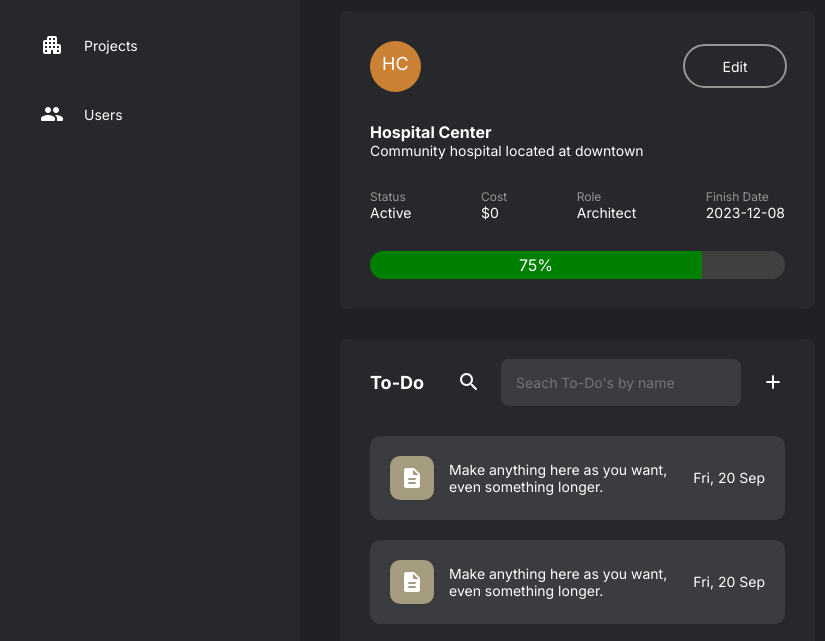
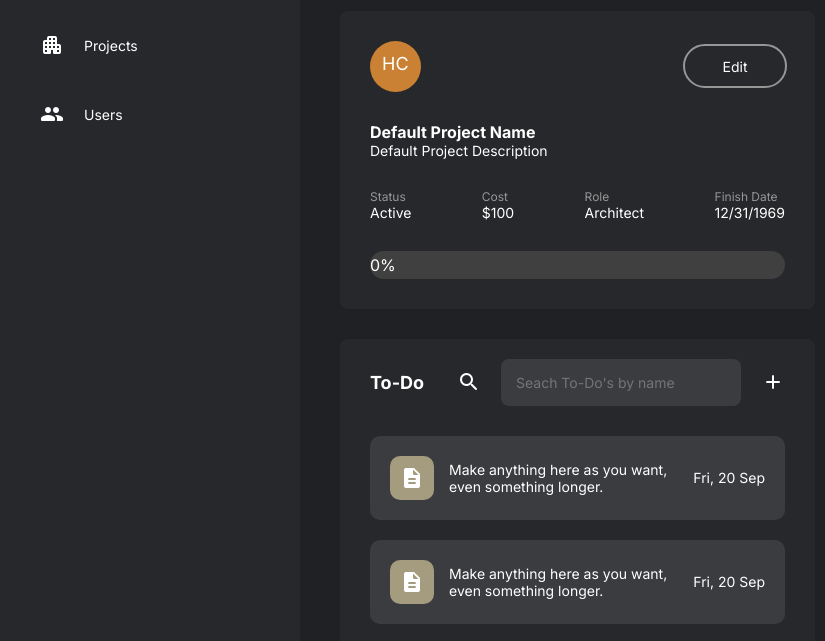
Before and after one commit to FrancescoPirritano/master-bim-software-developer, a website built with Vite: page creating-interactive-websites/course/index.html in a window 1280 px wide. Both pictures are taken after a click on the element 1022 px from the left and 276 px from the top of the page. Shown: the part 112-753 px from the top of the page, without its empty margins (0-825 px from the left). Built offline with nearby package versions, Linux system fonts and the light colour scheme; files whose address does not match are found by name.

Commit message:
Project details card added

```diff
--- a/creating-interactive-websites/course/index.html
+++ b/creating-interactive-websites/course/index.html
@@ -128,8 +128,8 @@
                         </div>
                         <div>
                             <div>
-                                <h5 data-project-info="name">Hospital Center</h5>
-                                <p data-project-info="description" style="font-size: var(--font-base);">Community hospital located at downtown</p>
+                                <h5 data-project-info="cardName">Hospital Center</h5>
+                                <p data-project-info="cardDescription" style="font-size: var(--font-base);">Community hospital located at downtown</p>
                             </div>
                             <div style="display: flex; column-gap: 30px; padding: 30px 0; justify-content: space-between;">
                                 <div>
@@ -150,7 +150,7 @@
                                 </div>
                             </div>
                             <div style="background-color: #404040; border-radius: 9999px; overflow: auto;">
-                                <div style="width: 80%; background-color: green; padding: 4px 0px; text-align: center;">75%</div>
+                                <div data-project-info="progress" style="width: 80%; background-color: green; padding: 4px 0px; text-align: center;">75%</div>
                             </div>
                         </div>
                     </div>
--- a/creating-interactive-websites/course/src/class/Project.ts
+++ b/creating-interactive-websites/course/src/class/Project.ts
@@ -29,7 +29,7 @@ export class Project implements IProject {
     //Class internals
     ui: HTMLDivElement
     progress: number = 0
-    cost: number = 0
+    cost: number = 100
     id: string //ID used for the project once UUID package is installed
 
     // constructor creates instances of data. The constructor runs only once per project instance created.
--- a/creating-interactive-websites/course/src/class/ProjectsManager.ts
+++ b/creating-interactive-websites/course/src/class/ProjectsManager.ts
@@ -63,15 +63,40 @@ export class ProjectsManager {
                                                                         //The query selector select the HTML element with the specified
                                                                         //attribute.
         if (name) { name.textContent = project.name } //Condition if the name is found
+
         const description = detailsPage.querySelector("[data-project-info='description']")
         if (description) { description.textContent = project.description }
+
+        const cardProjectName = detailsPage.querySelector("[data-project-info='cardName']")
+        if (cardProjectName) { cardProjectName.textContent = project.name }
+        console.log(cardProjectName)
+
+        const cardProjectDescription = detailsPage.querySelector("[data-project-info='cardDescription']")
+        if (cardProjectDescription) { cardProjectDescription.textContent = project.description }
+        console.log(cardProjectDescription)
+
         const userRole = detailsPage.querySelector("[data-project-info='userRole']")
         if (userRole) { userRole.textContent = project.userRole }
+
         const projectStatus = detailsPage.querySelector("[data-project-info='projectStatus']")
         if (projectStatus) { projectStatus.textContent = project.status }
+
         const cost = detailsPage.querySelector("[data-project-info='cost']")
         if (cost) { cost.textContent = "$" + project.cost }
 
+        const finishDate = detailsPage.querySelector("[data-project-info='finishDate']")
+        if (finishDate) {
+            const date = project.finishDate
+            const dateObj = new Date(date)
+            finishDate.textContent = dateObj.toLocaleDateString()
+        }
+
+        const projectProgress = detailsPage.querySelector("[data-project-info='progress']") as HTMLElement
+        if (projectProgress) {
+            projectProgress.textContent = project.progress * 100 + "%"
+            projectProgress.style.width = project.progress * 100 + "%"
+
+        }
 
 
 
--- a/creating-interactive-websites/course/src/index.ts
+++ b/creating-interactive-websites/course/src/index.ts
@@ -86,7 +86,7 @@ if(closeErrorPopup) {
 }
 
 //Define property to get total project cost
-const totalProjectCost = projectsManager.getTotalProjectCost()
+const totalProjectCost: number = projectsManager.getTotalProjectCost()
 
 //Define Project Cost and close button
 const totalProjectCostDisplay = document.getElementById("total-projects-cost-btn") as HTMLButtonElement //Define total cost property
```
